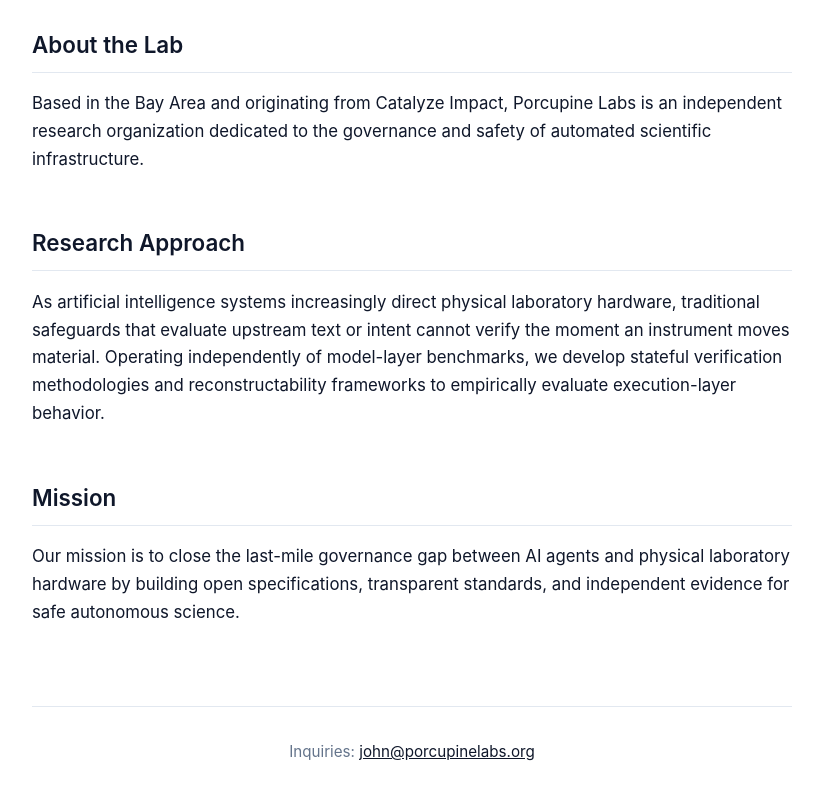
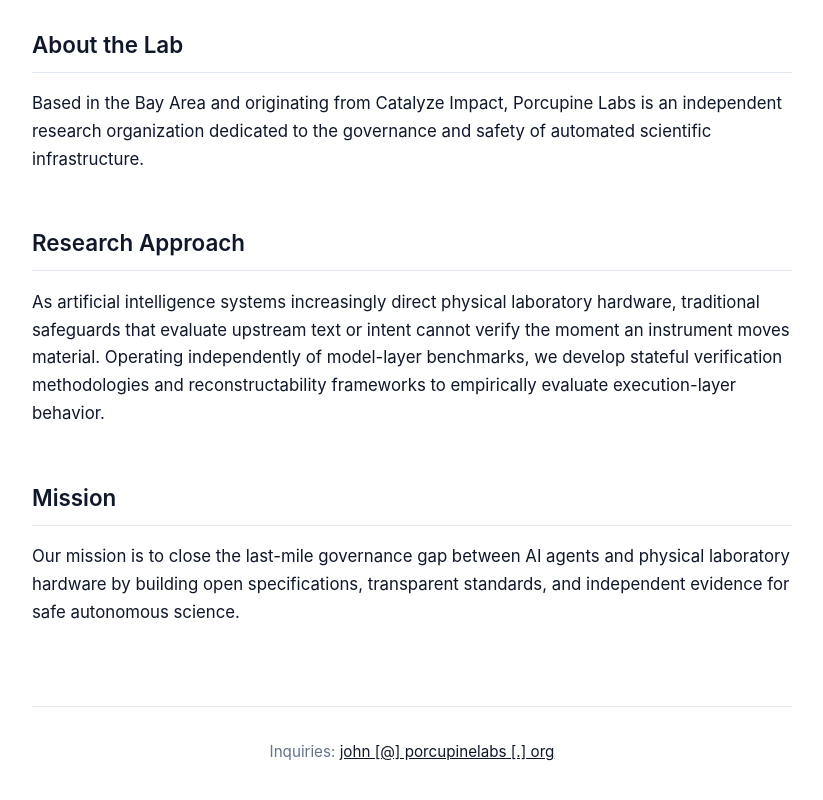
Before and after one commit to Porcupine-Labs/landing-page, a plain HTML site: page index.html in a window 1280 px wide. Shown: the part 778-1578 px from the top of the page, without its empty margins (228-1051 px from the left). Drawn offline with Linux system fonts and the light colour scheme.

Commit message:
Update landing page copy and contact link

```diff
--- a/index.html
+++ b/index.html
@@ -103,7 +103,7 @@
         </main>
 
         <div class="contact">
-            Inquiries: <a href="mailto:john@porcupinelabs.org">john@porcupinelabs.org</a>
+            Inquiries: <a href="mailto:john@porcupinelabs.org">john [@] porcupinelabs [.] org</a>
         </div>
     </div>
 </body>
```
